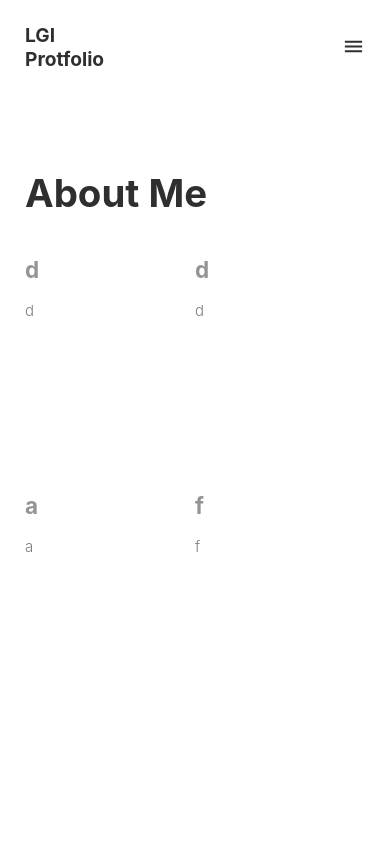
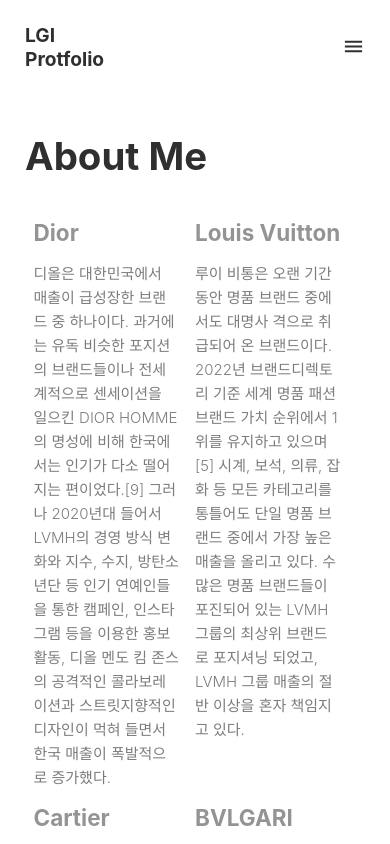
Before and after one commit to limdumb/Portfolio_LimDumb, a Next.js app: page /aboutme in a window 390 px wide. Shown: the top 844 px of the page. Built offline with nearby package versions, Linux system fonts and the light colour scheme; a web font is replaced by a local one.

Commit message:
layout: About Me 반응형 정리 및 flex 정리

```diff
--- a/src/components/common/Header.tsx
+++ b/src/components/common/Header.tsx
@@ -13,8 +13,18 @@
 }
 
 const HeaderContainer = styled.header<HeaderContainerPropsType>`
-  background-color: none;
+  background-color: ${(props) =>
+    props.category === "aboutme"
+      ? "#FFFFFF"
+      : props.category === "project"
+      ? "#FFFFFF"
+      : props.category === "stack"
+      ? "#EEEEEE"
+      : props.category === "record"
+      ? "#2F2F2F"
+      : "#00A564"};
   position: fixed;
+  z-index: 10;
   height: 93px;
   width: 100%;
   top: 0px;
--- a/src/components/common/aboutme/AboutMe.tsx
+++ b/src/components/common/aboutme/AboutMe.tsx
@@ -7,6 +7,7 @@
 import { ContentsContainer, MainContainer } from "../project/Project";
 import { useState } from "react";
 import SideBar from "../SideBar";
+import { getAboutMe } from "@/function/getAboutMe";
 
 export default function AboutMe() {
   const [modalOpen, setModalOpen] = useState(false);
@@ -15,18 +16,25 @@
     setModalOpen(!modalOpen);
   };
 
+  const aboutMeArr = getAboutMe();
+
   return (
     <MainContainer category="aboutme">
       {modalOpen ? <SideBar toggleModal={toggleModal} /> : null}
       <Header category="aboutme" toggleModal={toggleModal} />
       <ContentsContainer>
-        <div>
           <h1 className={styles.Category_Title}>About Me</h1>
+        <div className={styles.Contents_Wrapper}>
           <div className={styles.Info_Contents_Wrapper}>
-            <ContentsBox title={"d"} contents={"d"} />
-            <ContentsBox title={"d"} contents={"d"} />
-            <ContentsBox title={"a"} contents={"a"} />
-            <ContentsBox title={"f"} contents={"f"} />
+            {aboutMeArr.map((el) => {
+              return (
+                <ContentsBox
+                  key={el.title}
+                  title={el.title}
+                  contents={el.contents}
+                />
+              );
+            })}
           </div>
         </div>
       </ContentsContainer>
--- a/src/components/common/aboutme/ContentsBox.tsx
+++ b/src/components/common/aboutme/ContentsBox.tsx
@@ -9,19 +9,6 @@
 
 const BoxContainer = styled.div`
   width: 50%;
-  height: 217px;
-
-  @media screen and (max-width: 760px) {
-    & {
-      height: 235.2px;
-    }
-  }
-
-  @media screen and (min-width: 760px) and (max-width: 1199px) {
-    & {
-      height: 227px;
-    }
-  }
 `;
 
 const InfoTitle = styled.h2`
@@ -40,7 +27,7 @@
 `;
 
 const InfoContainer = styled.div`
-  width: 100%;
+  width: 90%;
   height: 82.2%;
   padding-top: 14px;
 `;
--- a/src/components/common/aboutme/style/aboutMe.module.css
+++ b/src/components/common/aboutme/style/aboutMe.module.css
@@ -2,6 +2,13 @@
   display: flex;
   flex-wrap: wrap;
   width: 1200px;
+  margin-bottom: 30px;
+}
+
+.Contents_Wrapper{
+  display: flex;
+  flex-direction: column;
+  align-items: center;
 }
 
 .Category_Title{
@@ -9,14 +16,22 @@
   margin-bottom: 40px;
 }
 
+.Info_Contents_Wrapper > :nth-child(3){
+  margin-top: 5%;
+}
+
+.Info_Contents_Wrapper > :nth-child(4){
+  margin-top: 5%;
+}
+
 @media screen and (max-width: 760px) {
   .Info_Contents_Wrapper {
-    width: 340px;
+    width: 95%;
   }
 }
 
 @media screen and (min-width: 760px) and (max-width: 1199px) {
   .Info_Contents_Wrapper {
-    width: 960px;
+    width: 100%;
   }
 }
--- a/src/components/common/project/Project.tsx
+++ b/src/components/common/project/Project.tsx
@@ -7,6 +7,7 @@
 import styles from "./style/project.module.css";
 import { useState } from "react";
 import SideBar from "../SideBar";
+import { getProjectDiscription } from "@/function/getProject";
 
 interface ContainerPropsType {
   category: "aboutme" | "project" | "record" | "stack" | "home";
@@ -28,6 +29,14 @@
   align-items: center;
   padding: 93px 0px 40px 0px;
 
+  @media screen and (max-width: 760px) {
+    & {
+      padding: 133px 0px 40px 0px;
+      display: flex;
+      align-items: flex-start;
+    }
+  }
+
   @media screen and (min-width: 760px) and (max-width: 1199px) {
     & {
       padding: 121px 0px 40px 0px;
@@ -40,6 +49,7 @@
   min-height: 555px;
   width: 1200px;
   display: flex;
+  flex-direction: column;
 
   @media screen and (max-width: 760px) {
     & {
@@ -51,6 +61,10 @@
     & {
       width: 960px;
     }
+  }
+
+  &>h1{
+    justify-content: flex-start;
   }
 `;
 
@@ -80,22 +94,27 @@
     setModalOpen(!modalOpen);
   };
 
+  const projectDiscription = getProjectDiscription();
+
   return (
     <MainContainer category="project">
       {modalOpen ? <SideBar toggleModal={toggleModal} /> : null}
       <Header category="project" toggleModal={toggleModal} />
       <ContentsContainer>
-        <h1 className={styles.Category_Title}>Project</h1>
         <ProjectContainer>
-          <ProjectBox
-            timeline={"2021. 4"}
-            title={"진짜개발자"}
-            category={"Team"}
-            information={
-              "자신의 개발 실력을 GitHub 프로필 README.md에 보여줄 수 있는 템플릿입니다. 오픈 소스에 기여한 것을 기준으로 개발 실력을 판단하는 것이 목적입니다. 채용 담당자는 이 템플릿을 통해 빠르고 직관적으로 개발자의 오픈 소스 기여도를 파악할 수 있습니다"
-            }
-            detailNav={"/navigate"}
-          />
+          <h1 className={styles.Category_Title}>Project</h1>
+          {projectDiscription.map((el) => {
+            return (
+              <ProjectBox
+                key={el.title}
+                timeline={el.timeline}
+                title={el.title}
+                category={el.type}
+                information={el.contents}
+                detailNav={el.linkURL}
+              />
+            );
+          })}
         </ProjectContainer>
       </ContentsContainer>
       <Footer />
--- a/src/components/common/project/ProjectBox.tsx
+++ b/src/components/common/project/ProjectBox.tsx
@@ -10,7 +10,7 @@
 }
 
 const BoxContainer = styled.div`
-  min-height: 50%;
+  min-height: 15%;
   width: 100%;
   display: flex;
 
@@ -35,9 +35,7 @@
       <div className={styles.Title_Wrapper}>
         <div>
           <h5 className={styles.Project_Title}>{props.title}</h5>
-          <p className={styles.Project_Information} >
-            {props.category}
-          </p>
+          <p className={styles.Project_Information}>{props.category}</p>
         </div>
       </div>
       <div className={styles.Detaile_Wrapper}>
@@ -49,5 +47,3 @@
     </BoxContainer>
   );
 }
-
-// 16.6% , 25% , 50(margin 8.4)
--- /dev/null
+++ b/src/function/getAboutMe.ts
@@ -0,0 +1,31 @@
+interface AboutMeResultType {
+  title: string;
+  contents: string;
+}
+
+export const getAboutMe = () => {
+  const result: AboutMeResultType[] = [
+    {
+      title: "Dior",
+      contents:
+        "디올은 대한민국에서 매출이 급성장한 브랜드 중 하나이다. 과거에는 유독 비슷한 포지션의 브랜드들이나 전세계적으로 센세이션을 일으킨 DIOR HOMME의 명성에 비해 한국에서는 인기가 다소 떨어지는 편이었다.[9] 그러나 2020년대 들어서 LVMH의 경영 방식 변화와 지수, 수지, 방탄소년단 등 인기 연예인들을 통한 캠페인, 인스타그램 등을 이용한 홍보 활동, 디올 멘도 킴 존스의 공격적인 콜라보레이션과 스트릿지향적인 디자인이 먹혀 들면서 한국 매출이 폭발적으로 증가했다.      ",
+    },
+    {
+      title: "Louis Vuitton",
+      contents:
+        "루이 비통은 오랜 기간 동안 명품 브랜드 중에서도 대명사 격으로 취급되어 온 브랜드이다. 2022년 브랜드디렉토리 기준 세계 명품 패션 브랜드 가치 순위에서 1위를 유지하고 있으며[5] 시계, 보석, 의류, 잡화 등 모든 카테고리를 통틀어도 단일 명품 브랜드 중에서 가장 높은 매출을 올리고 있다. 수 많은 명품 브랜드들이 포진되어 있는 LVMH 그룹의 최상위 브랜드로 포지셔닝 되었고, LVMH 그룹 매출의 절반 이상을 혼자 책임지고 있다.",
+    },
+    {
+      title: "Cartier",
+      contents:
+        "시계 매장은 비교적 많은 편이지만, 보석까지 함께 판매하는 정식 매장은 매우 적다. 3대 명품 중 하나인 루이 비통 보다 매장 수가 훨씬 적을 정도로 매장이 많지 않으며, 입점기준 또한 까다롭다.[5] 귀금속 업계에서 까르띠에의 위상을 생각하면, 입점 기준이 그만큼 높다고 볼수도 있다. 전라도과 충청도엔 아직 매장이 없으며, 과거에는 대백프라자에도 매장이 있었다. 하지만 현대백화점 대구점이 개점하면서 매장을 철수했고, 현대 대구점은 22년 3월에 철수했다.",
+    },
+    {
+      title: "BVLGARI",
+      contents:
+        "롤렉스나 까르띠에만큼은 아니지만 세계 10대 보석 브랜드답게 매출액이 높은 우량점포가 아니면 매장을 잘 안내주는 편이다. 현대백화점의 매출 2위 매장인 현대백화점 무역센터점이나 신세계백화점 본점에도 입점을 하지 않을 정도로 콧대가 높은 브랜드이며 국내 매장 총량제는 18개이다.",
+    },
+  ];
+
+  return result;
+};
--- /dev/null
+++ b/src/function/getProject.ts
@@ -0,0 +1,62 @@
+interface ProjectDiscriptionType {
+  title: string;
+  type: "Team" | "Solo";
+  contents: string;
+  linkURL: string;
+  timeline: string;
+}
+
+export const getProjectDiscription = () => {
+  const result: ProjectDiscriptionType[] = [
+    {
+      timeline: "2022. 10",
+      title: "Dodge.GG",
+      type: "Team",
+      contents:
+        "기존 Op.gg와 다르게 원페이지 형식의 소환사 홈페이지를 만들고자 팀원들과 불편한점을 취합해서 그 부분들을 해소하고 더 빠른 정보확인이 가능한 서비스를 만들었습니다",
+      linkURL: "http://dodge.gg.s3-website.ap-northeast-2.amazonaws.com/",
+    },
+    {
+      timeline: "2023. 2",
+      title: "NerdNest",
+      type: "Team",
+      contents:
+      "Velog의 개발자 친화적인 블로깅과 GitHub의 잔디의 장점을 섞어서 하루하루 기록하는 재미를 느끼고 블로깅을 할 수 있게 동기를 줄 수 있는 서비스를 만들고자 둘을 결합해서 NerdNest라는 개발자 블로그를 만들었습니다.",
+      linkURL: "http://nerdnest.s3-website.ap-northeast-2.amazonaws.com/",
+    },
+    {
+      timeline: "2023. 3",
+      title: "HighEndy",
+      type: "Solo",
+      contents:
+        "명품 제품을 카테고리별로 정렬 사용자는 그 제품을 얼마의 금액에 구매 했는지와 제품에 대한 본인의 의견을 토론 할 수 있게 리뷰를 남길수 있는 사이트를 만들었습니다. 사용자들끼리의 댓글을 통해 좀 더 제품에 대한 상세한 설명을 확인하고 실제 구매자의 말들을 들어서 제품의 신뢰를 더 높힐 수 있지않을까 라는 생각을 시작으로 서비스를 만들게 되었습니다",
+      linkURL: "https://github.com/limdumb/HighEndy",
+    },
+    {
+      timeline: "2023. 8",
+      title: "Whail Chart",
+      type: "Solo",
+      contents:
+        "여러개의 플랫폼의 차트 상황을 확인 하고 싶을때 각각의 차트를 확인하기 힘들다 보니 한눈에 볼 수 있는 페이지를 만들면 좋지않을까 라는 생각으로 시작했습니다. 각각의 차트순위를 확인하고 한시간 단위로 변경되는 정보를 통해서 이전시간과 순위변동이 어떻게 되었는지도 확인 할 수 있습니다.",
+      linkURL: "https://github.com/limdumb/Whale-Chart-Client",
+    },
+    {
+      timeline: "2023. 1",
+      title: "라시에르",
+      type: "Team",
+      contents:
+        "남성을 타겟으로한 화장품 구매 사이트 입니다. 본인 피부타입을 검사해서 어떤 타입인지 확인이 가능하고 그 결과에 따라 나에게 맞는 제품은 어떤 제품인지 Filter도 가능합니다. 장바구니부터 결제, 리뷰작성, 별점확인까지 가능합니다",
+      linkURL: "http://seb41team02.s3-website.ap-northeast-2.amazonaws.com/",
+    },
+    {
+      timeline: "2023. 11",
+      title: "Branch",
+      type: "Solo",
+      contents:
+        "서로간의 소통이 가능한 SNS 사이트 입니다. SNS에 기본적인 게시글,댓글,Profile 확인,친구신청,Message 등등이 가능한 서비스 입니다. 회원가입과 로그인을 제외한 실제 Contents의 구조는 SPA 형식이며 Next Js를 통해서 Route를 진행하여 페이지를 이동하는 느낌이 들지 않게 하는걸 중점으로 구성하여 결과물을 만들었습니다.",
+      linkURL: "https://github.com/limdumb/SNS-Branch",
+    },
+  ];
+
+  return result;
+};
```
Also changed, not shown: src/app/page.module.css (+14 -3 lines), src/components/common/project/style/projectBox.module.css (+19 -3 lines).
